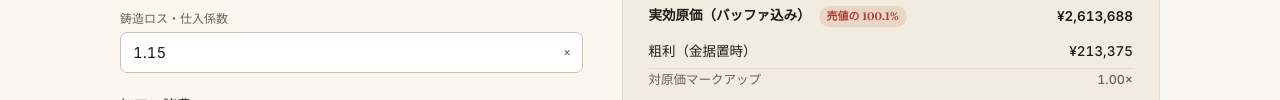
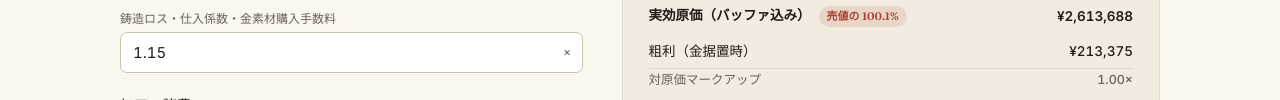
Before and after one commit to hanakaroko-svg/gold, a plain HTML site: page index.html in a window 1280 px wide. Shown: the part 541-641 px from the top of the page. Drawn offline with Linux system fonts and the light colour scheme; no server answers.

Commit message:
Update index.html

```diff
--- a/index.html
+++ b/index.html
@@ -216,7 +216,7 @@
           </div>
         </div>
         <div class="field">
-          <label for="loss">鋳造ロス・仕入係数</label>
+          <label for="loss">鋳造ロス・仕入係数・金素材購入手数料</label>
           <div class="inputwrap">
             <input id="loss" type="number" value="1.15" min="1" step="0.01">
             <span class="unit">×</span>
```
